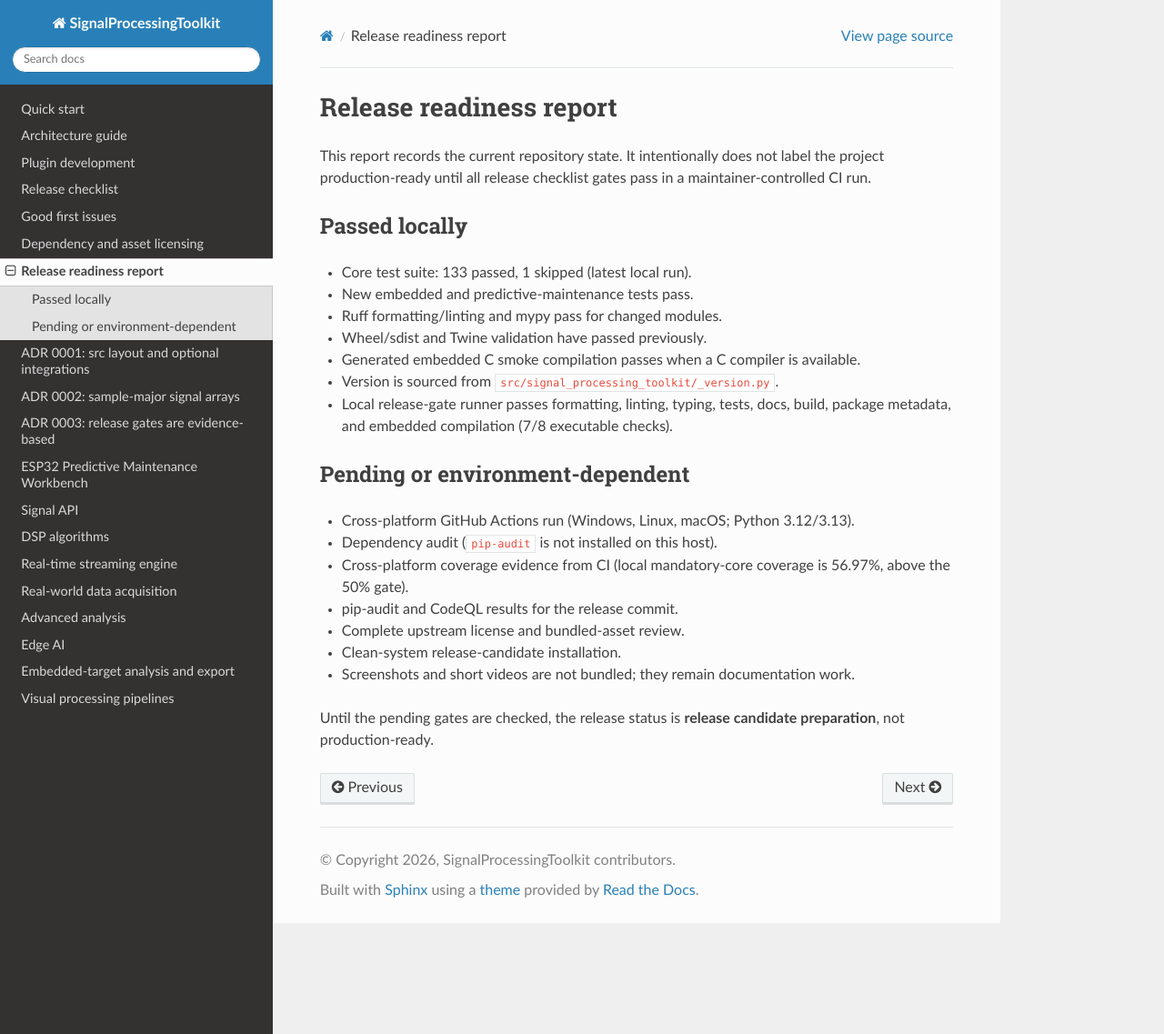
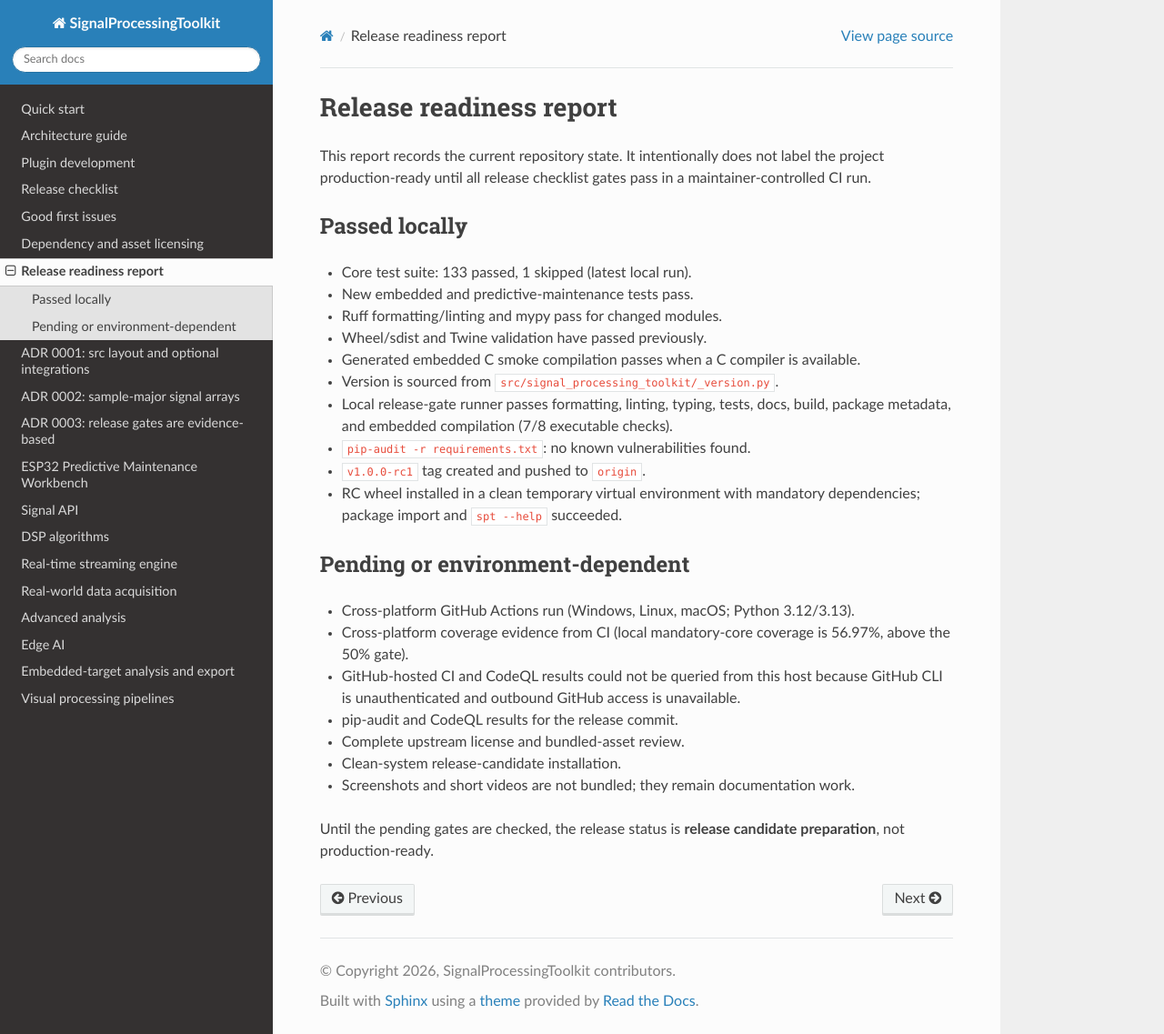
Before and after one commit to shrutikbalwan/SignalProcessingToolkit, a Sphinx documentation site: the page built from docs/release-readiness.md, in a window 1280 px wide and 1137 px high. Shown: the whole window at 91% size. Built offline with Sphinx 7.4.7 and the Read the Docs theme 3.1.0, drawn with Linux system fonts in a browser that asks for light colours.

Commit message:
Record release candidate verification

```diff
--- a/docs/release-readiness.md
+++ b/docs/release-readiness.md
@@ -14,12 +14,17 @@ maintainer-controlled CI run.
 - Version is sourced from `src/signal_processing_toolkit/_version.py`.
 - Local release-gate runner passes formatting, linting, typing, tests, docs,
   build, package metadata, and embedded compilation (7/8 executable checks).
+- `pip-audit -r requirements.txt`: no known vulnerabilities found.
+- `v1.0.0-rc1` tag created and pushed to `origin`.
+- RC wheel installed in a clean temporary virtual environment with mandatory
+  dependencies; package import and `spt --help` succeeded.
 
 ## Pending or environment-dependent
 
 - Cross-platform GitHub Actions run (Windows, Linux, macOS; Python 3.12/3.13).
-- Dependency audit (`pip-audit` is not installed on this host).
 - Cross-platform coverage evidence from CI (local mandatory-core coverage is 56.97%, above the 50% gate).
+- GitHub-hosted CI and CodeQL results could not be queried from this host because
+  GitHub CLI is unauthenticated and outbound GitHub access is unavailable.
 - pip-audit and CodeQL results for the release commit.
 - Complete upstream license and bundled-asset review.
 - Clean-system release-candidate installation.
```
